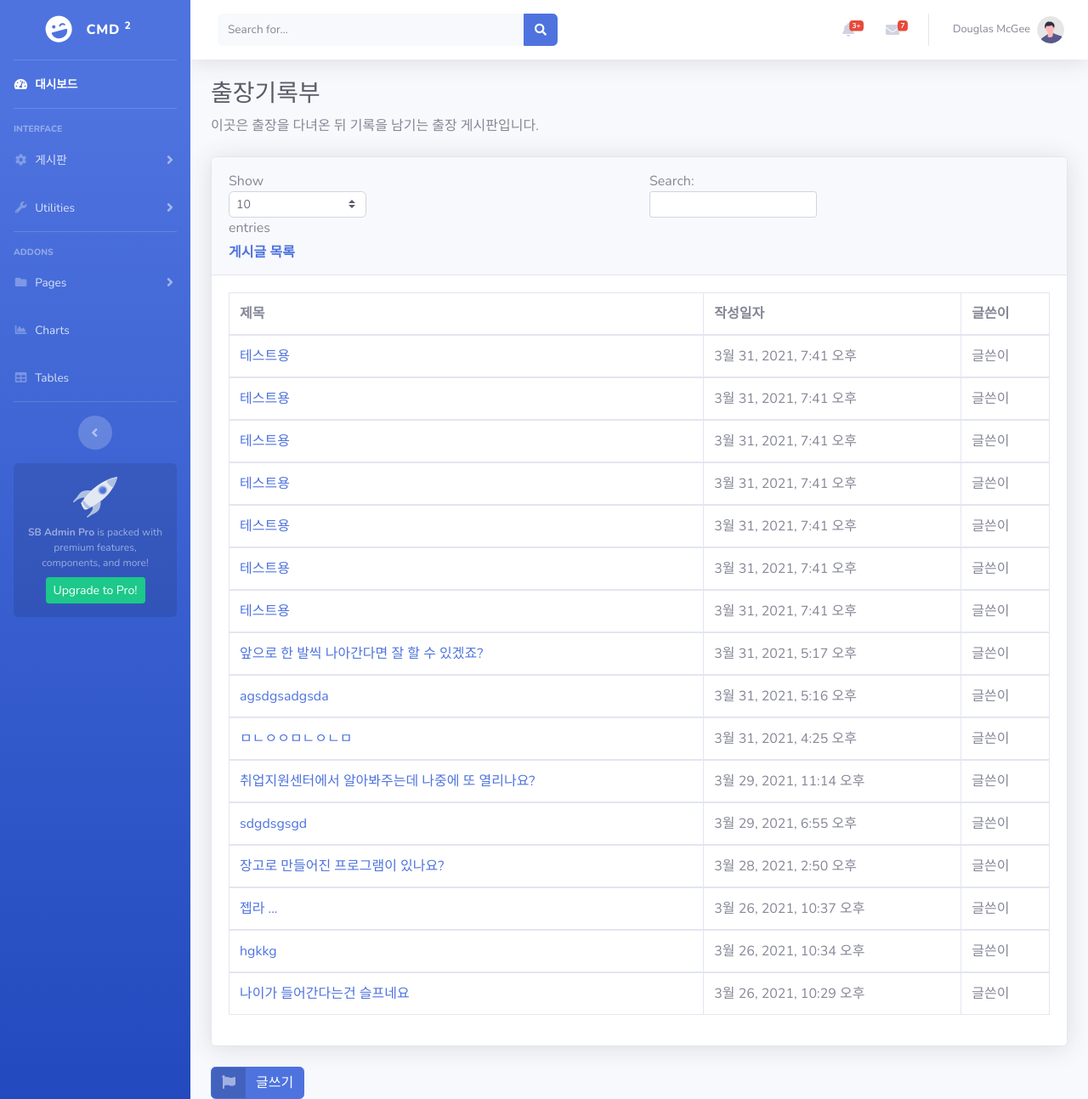
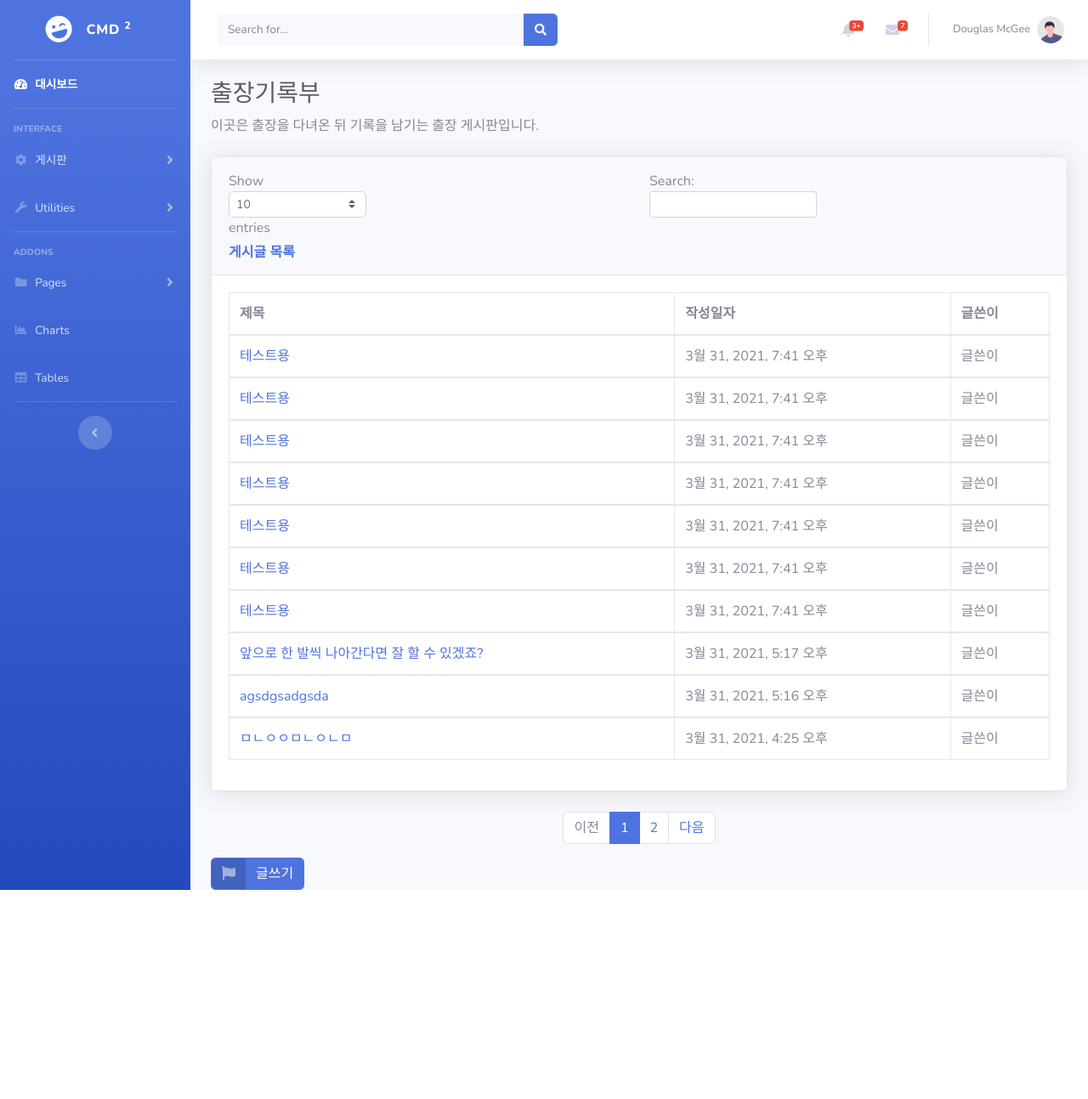
Before and after one commit to LeeJongAnn/capstone_CMD, a Django app: page /Write/ in a window 1280 px wide. Shown: the whole page at 85% size. After the commit the page ends 1047 px from the top, so only its background shows below. Run offline with Django 3.2, Linux system fonts and the light colour scheme; data comes from the database, SQL or seed files in the repository; both versions use the stored data as it was after the commit; some libraries are stand-ins or nearby versions.

Commit message:
페이징 처리 추가

```diff
--- a/Write/views.py
+++ b/Write/views.py
@@ -2,12 +2,20 @@ from django.shortcuts import render,redirect,get_object_or_404
 from .forms import QuestionForm , AnswerForm
 from .models import Write,Answer
 from django.utils import timezone
+from django.core.paginator import Paginator
 # Create your views here.
 
 # 첫화면
 def index(request):
+
+
     question_list = Write.objects.order_by('-create_date')
-    return render(request, 'index.html', {'question_list': question_list})
+    page = request.GET.get('page', '1')  # 페이지
+    paginator = Paginator(question_list, 10)  # 페이지당 10개씩 보여주기
+    page_obj = paginator.get_page(page)
+    context = {'question_list': page_obj}
+
+    return render(request, 'index.html', context=context)
 
 
 # 디테일 페이지 추가
@@ -38,12 +46,8 @@ def question_create(request):
     context = {'form': form}
     return render(request, 'post_form.html', context)
 
-
+#답변 등록
 def answer_create(request, question_id):
-    """
-    pybo 답변등록
-    """
     question = get_object_or_404(Write, pk=question_id)
     question.answer_set.create(content=request.POST.get('content'), create_date=timezone.now())
-# ---------------------------------- [edit] ---------------------------------- #
     return redirect('detail', question_id=question.id)
--- a/templates/base.html
+++ b/templates/base.html
@@ -23,8 +23,21 @@
 
 </head>
 
-<body id="page-top">
-
+{#<body id="page-top">#}
+{#<nav class="navbar navbar-expand-lg navbar-light bg-light border-bottom">#}
+{#    <a class="navbar-brand" href="{% url 'index' %}">CMD</a>#}
+{#    <button class="navbar-toggler ml-auto" type="button" data-toggle="collapse" data-target="#navbarNav"#}
+{#        aria-controls="navbarNav" aria-expanded="false" aria-label="Toggle navigation">#}
+{#        <span class="navbar-toggler-icon"></span>#}
+{#    </button>#}
+{#    <div class="collapse navbar-collapse flex-grow-0" id="navbarNav">#}
+{#        <ul class="navbar-nav">#}
+{#            <li class="nav-item ">#}
+{#                <a class="nav-link" href="#">로그인</a>#}
+{#            </li>#}
+{#        </ul>#}
+{#    </div>#}
+{#</nav>#}
     <!-- Page Wrapper -->
     <div id="wrapper">
 
@@ -144,11 +157,11 @@
             </div>
 
             <!-- Sidebar Message -->
-            <div class="sidebar-card">
-                <img class="sidebar-card-illustration mb-2" src="img/undraw_rocket.svg" alt="">
-                <p class="text-center mb-2"><strong>SB Admin Pro</strong> is packed with premium features, components, and more!</p>
-                <a class="btn btn-success btn-sm" href="https://startbootstrap.com/theme/sb-admin-pro">Upgrade to Pro!</a>
-            </div>
+{#            <div class="sidebar-card">#}
+{#                <img class="sidebar-card-illustration mb-2" src="img/undraw_rocket.svg" alt="">#}
+{#                <p class="text-center mb-2"><strong>SB Admin Pro</strong> is packed with premium features, components, and more!</p>#}
+{#                <a class="btn btn-success btn-sm" href="https://startbootstrap.com/theme/sb-admin-pro">Upgrade to Pro!</a>#}
+{#            </div>#}
 
         </ul>
         <!-- End of Sidebar -->
--- a/templates/index.html
+++ b/templates/index.html
@@ -54,10 +54,45 @@
 
                     </tbody>
                     {% endfor %}
+
                 </table>
             </div>
         </div>
     </div>
+     <ul class="pagination justify-content-center">
+        <!-- 이전페이지 -->
+        {% if question_list.has_previous %}
+        <li class="page-item">
+            <a class="page-link" href="?page={{ question_list.previous_page_number }}">이전</a>
+        </li>
+        {% else %}
+        <li class="page-item disabled">
+            <a class="page-link" tabindex="-1" aria-disabled="true" href="#">이전</a>
+        </li>
+        {% endif %}
+        <!-- 페이지리스트 -->
+        {% for page_number in question_list.paginator.page_range %}
+            {% if page_number == question_list.number %}
+            <li class="page-item active" aria-current="page">
+                <a class="page-link" href="?page={{ page_number }}">{{ page_number }}</a>
+            </li>
+            {% else %}
+            <li class="page-item">
+                <a class="page-link" href="?page={{ page_number }}">{{ page_number }}</a>
+            </li>
+            {% endif %}
+        {% endfor %}
+        <!-- 다음페이지 -->
+        {% if question_list.has_next %}
+        <li class="page-item">
+            <a class="page-link" href="?page={{ question_list.next_page_number }}">다음</a>
+        </li>
+        {% else %}
+        <li class="page-item disabled">
+            <a class="page-link" tabindex="-1" aria-disabled="true" href="#">다음</a>
+        </li>
+        {% endif %}
+    </ul>
     <a href="{% url 'question_create' %}" class="btn btn-primary btn-icon-split">
                                         <span class="icon text-white-50">
                                             <i class="fas fa-flag"></i>
```
Also changed, not shown: db.sqlite3.
